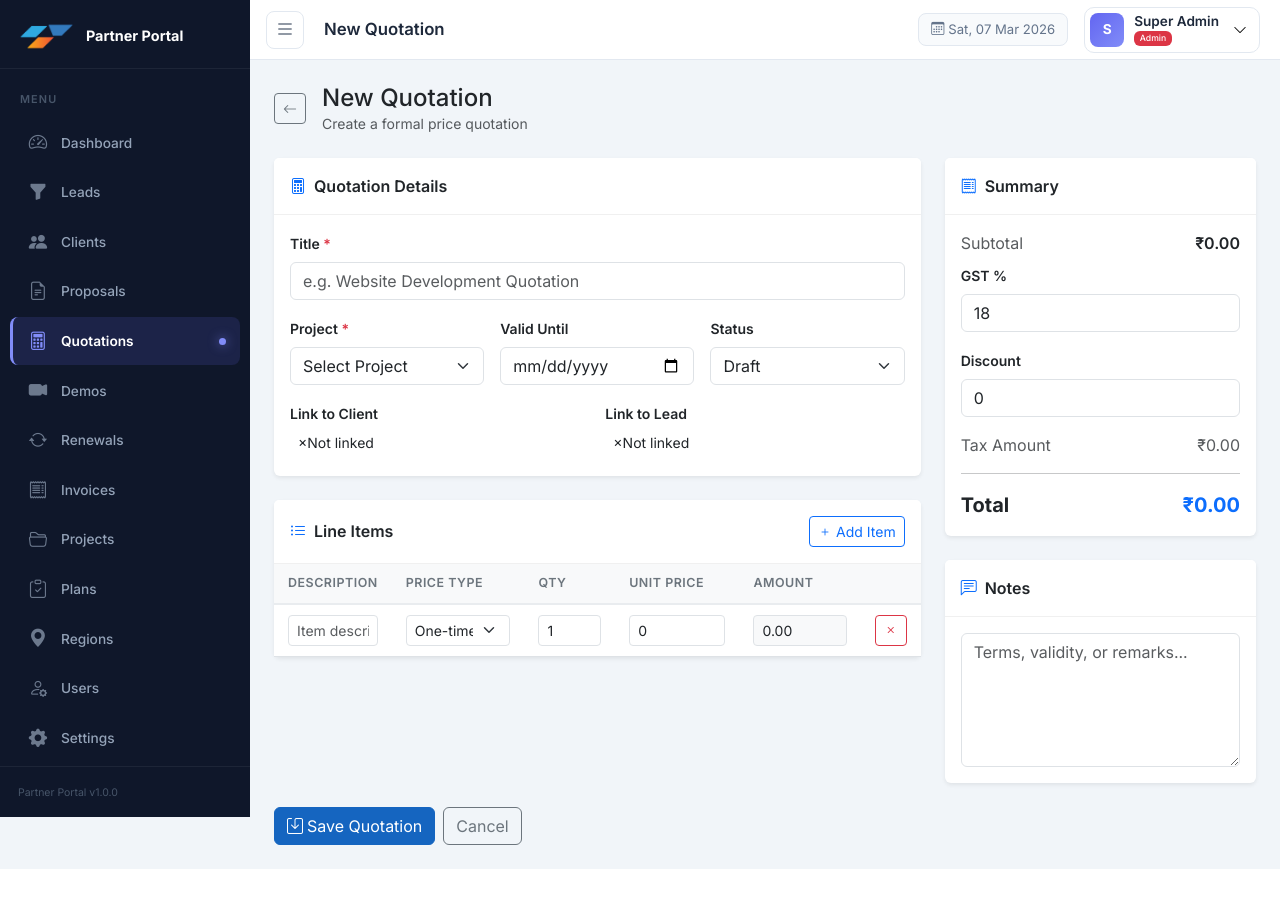
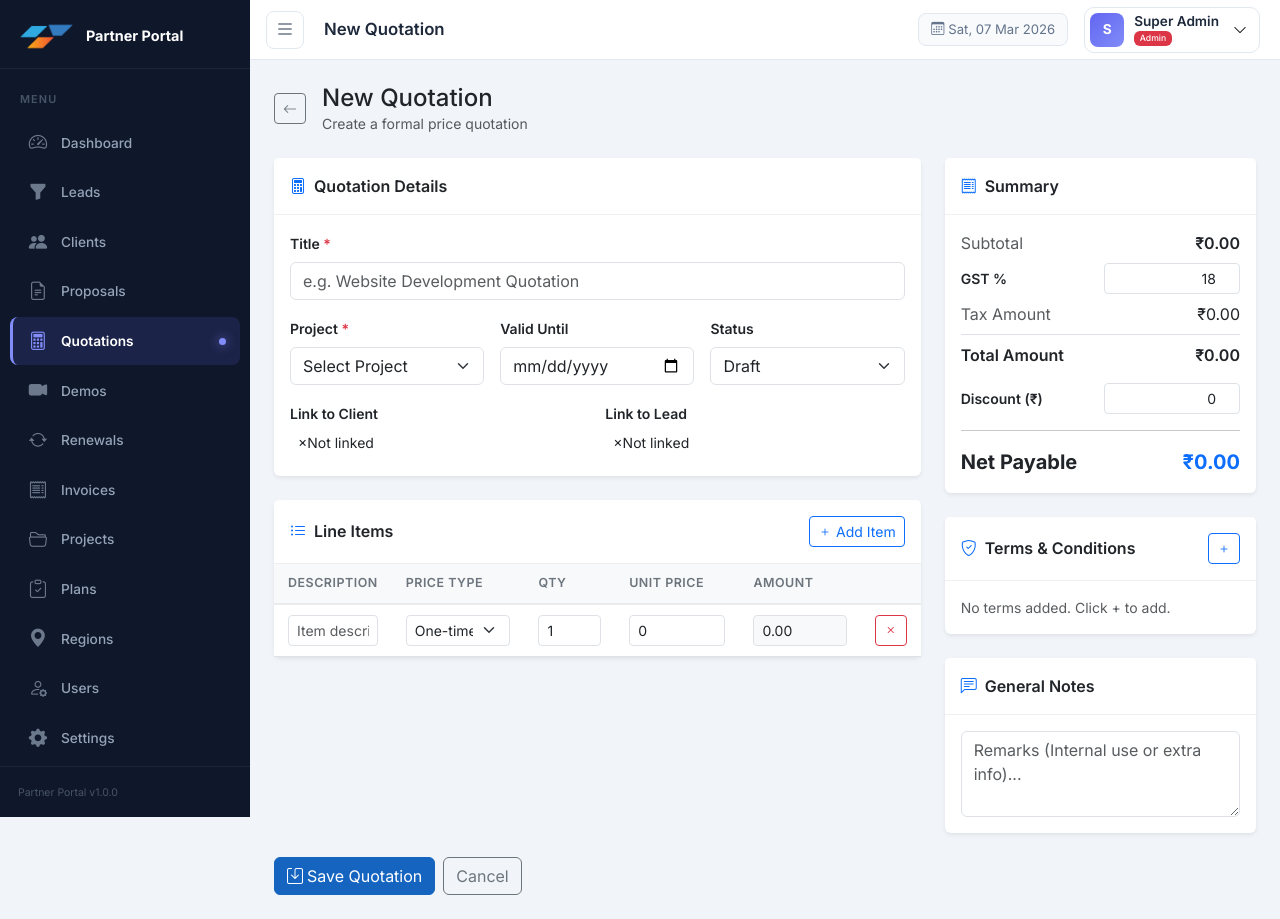
Before and after one commit to ashiftk011/trias-partner-portal, a PHP site: page /TriasPartnerPortal/modules/quotations/save.php in a window 1280 px wide. Before the commit the page ends 869 px from the top, so only its background shows below. Run offline with PHP 8.4, Linux system fonts and the light colour scheme; a user stored in the database is signed in; data that the repository does not hold is empty; some libraries are stand-ins or nearby versions.

Commit message:
Terms and conditions in Quotation

```diff
--- a/modules/quotations/save.php
+++ b/modules/quotations/save.php
@@ -46,9 +46,13 @@ if ($_SERVER['REQUEST_METHOD'] === 'POST') {
         $subtotal += $amt;
         $lineItems[] = ['desc'=>trim($desc),'price_type'=>$ptype,'qty'=>$qty,'price'=>$price,'amount'=>$amt];
     }
-    $discount = (float)($_POST['discount'] ?? 0);
-    $taxAmt = round($subtotal * $tax_percent / 100, 2);
-    $total  = max(0, $subtotal + $taxAmt - $discount);
+    $taxAmt      = round($subtotal * $tax_percent / 100, 2);
+    $totalAmount = $subtotal + $taxAmt;
+    $discount    = (float)($_POST['discount'] ?? 0);
+    $netPayable  = max(0, $totalAmount - $discount);
+
+    $termsRaw    = array_filter(array_map('trim', $_POST['terms_conditions'] ?? []));
+    $termsJson   = !empty($termsRaw) ? json_encode(array_values($termsRaw)) : null;
 
     if (!$title || !$project_id) {
         setFlash('error','Title and Project are required.');
@@ -57,9 +61,9 @@ if ($_SERVER['REQUEST_METHOD'] === 'POST') {
 
     if ($id) {
         $db->prepare("UPDATE quotations SET title=?,project_id=?,lead_id=?,client_id=?,valid_until=?,
-            subtotal=?,discount=?,tax_percent=?,tax_amount=?,total_amount=?,status=?,notes=? WHERE id=?")
+            subtotal=?,discount=?,tax_percent=?,tax_amount=?,total_amount=?,status=?,notes=?,terms_conditions=? WHERE id=?")
            ->execute([$title,$project_id,$lead_id,$client_id,$valid_until,
-                      $subtotal,$discount,$tax_percent,$taxAmt,$total,$status,$notes,$id]);
+                      $subtotal,$discount,$tax_percent,$taxAmt,$netPayable,$status,$notes,$termsJson,$id]);
         $db->prepare("DELETE FROM quotation_items WHERE quotation_id=?")->execute([$id]);
         setFlash('success','Quotation updated.');
     } else {
@@ -67,10 +71,10 @@ if ($_SERVER['REQUEST_METHOD'] === 'POST') {
         $num  = $last && preg_match('/QTN-(\d+)/', $last, $m) ? (int)$m[1]+1 : 1;
         $no   = 'QTN-'.str_pad($num, 4, '0', STR_PAD_LEFT);
         $db->prepare("INSERT INTO quotations (quotation_no,title,project_id,lead_id,client_id,valid_until,
-            subtotal,discount,tax_percent,tax_amount,total_amount,status,notes,created_by)
-            VALUES (?,?,?,?,?,?,?,?,?,?,?,?,?,?)")
+            subtotal,discount,tax_percent,tax_amount,total_amount,status,notes,terms_conditions,created_by)
+            VALUES (?,?,?,?,?,?,?,?,?,?,?,?,?,?,?)")
            ->execute([$no,$title,$project_id,$lead_id,$client_id,$valid_until,
-                      $subtotal,$discount,$tax_percent,$taxAmt,$total,$status,$notes,$user['id']]);
+                      $subtotal,$discount,$tax_percent,$taxAmt,$netPayable,$status,$notes,$termsJson,$user['id']]);
         $id = (int)$db->lastInsertId();
         setFlash('success',"Quotation $no created.");
     }
@@ -86,7 +90,7 @@ $leads    = $db->query("SELECT id,name,company FROM leads ORDER BY name")->fetch
 $clients  = $db->query("SELECT id,name,company FROM clients ORDER BY name")->fetchAll();
 
 $q = $quotation ?? ['title'=>'','project_id'=>'','lead_id'=>'','client_id'=>'','valid_until'=>'',
-     'subtotal'=>0,'discount'=>0,'tax_percent'=>18,'tax_amount'=>0,'total_amount'=>0,'status'=>'draft','notes'=>''];
+     'subtotal'=>0,'discount'=>0,'tax_percent'=>18,'tax_amount'=>0,'total_amount'=>0,'status'=>'draft','notes'=>'','terms_conditions'=>null];
 
 $pageTitle = $id ? 'Edit Quotation' : 'New Quotation';
 include __DIR__ . '/../../includes/header.php';
@@ -204,30 +208,64 @@ include __DIR__ . '/../../includes/header.php';
             <span class="text-muted">Subtotal</span>
             <span class="fw-semibold" id="subtotalDisplay">₹0.00</span>
           </div>
-          <div class="mb-3">
-            <label class="form-label small fw-semibold">GST %</label>
-            <input type="number" name="tax_percent" id="taxInput" class="form-control" value="<?= $q['tax_percent'] ?>" step="0.01" min="0" max="100">
-          </div>
-          <div class="mb-3">
-            <label class="form-label small fw-semibold">Discount</label>
-            <input type="number" name="discount" id="discountInput" class="form-control" value="<?= $q['discount'] ?>" step="0.01" min="0">
+          <div class="row g-2 align-items-center mb-2">
+            <div class="col-6"><label class="form-label small fw-semibold mb-0">GST %</label></div>
+            <div class="col-6 text-end">
+              <input type="number" name="tax_percent" id="taxInput" class="form-control form-control-sm text-end" value="<?= $q['tax_percent'] ?>" step="0.01" min="0" max="100">
+            </div>
           </div>
           <div class="d-flex justify-content-between mb-2">
             <span class="text-muted">Tax Amount</span>
-            <span class="text-muted" id="taxDisplay">₹0.00</span>
+            <span id="taxDisplay">₹0.00</span>
+          </div>
+          <div class="d-flex justify-content-between border-top pt-2 mb-3">
+            <span class="fw-semibold">Total Amount</span>
+            <span class="fw-semibold" id="totalAmountDisplay">₹0.00</span>
+          </div>
+          <div class="row g-2 align-items-center mb-3">
+            <div class="col-6"><label class="form-label small fw-semibold mb-0">Discount (₹)</label></div>
+            <div class="col-6 text-end">
+              <input type="number" name="discount" id="discountInput" class="form-control form-control-sm text-end" value="<?= $q['discount'] ?>" step="0.01" min="0">
+            </div>
           </div>
           <hr>
           <div class="d-flex justify-content-between">
-            <span class="fw-bold fs-5">Total</span>
-            <span class="fw-bold fs-5 text-primary" id="totalDisplay">₹0.00</span>
+            <span class="fw-bold fs-5">Net Payable</span>
+            <span class="fw-bold fs-5 text-primary" id="netPayableDisplay">₹0.00</span>
           </div>
         </div>
       </div>
 
+      <div class="card border-0 shadow-sm mb-4">
+        <div class="card-header bg-white fw-semibold py-3 d-flex justify-content-between align-items-center">
+          <span><i class="bi bi-shield-check me-2 text-primary"></i>Terms &amp; Conditions</span>
+          <button type="button" class="btn btn-sm btn-outline-primary" id="addTermBtn"><i class="bi bi-plus"></i></button>
+        </div>
+        <div class="card-body">
+          <div id="termsList">
+            <?php
+            $existingTerms = [];
+            if (!empty($q['terms_conditions'])) {
+              $decoded = json_decode($q['terms_conditions'], true);
+              if (is_array($decoded)) $existingTerms = $decoded;
+            }
+            foreach ($existingTerms as $term): ?>
+            <div class="d-flex gap-2 mb-2 term-row">
+              <input type="text" name="terms_conditions[]" class="form-control form-control-sm" value="<?= htmlspecialchars($term) ?>">
+              <button type="button" class="btn btn-sm btn-outline-danger remove-term"><i class="bi bi-x"></i></button>
+            </div>
+            <?php endforeach; ?>
+          </div>
+          <?php if (empty($existingTerms)): ?>
+          <p class="text-muted small mb-0" id="noTermsMsg">No terms added. Click + to add.</p>
+          <?php endif; ?>
+        </div>
+      </div>
+
       <div class="card border-0 shadow-sm">
-        <div class="card-header bg-white fw-semibold py-3"><i class="bi bi-chat-left-text me-2 text-primary"></i>Notes</div>
+        <div class="card-header bg-white fw-semibold py-3"><i class="bi bi-chat-left-text me-2 text-primary"></i>General Notes</div>
         <div class="card-body">
-          <textarea name="notes" class="form-control" rows="5" placeholder="Terms, validity, or remarks..."><?= htmlspecialchars($q['notes']) ?></textarea>
+          <textarea name="notes" class="form-control" rows="3" placeholder="Remarks (Internal use or extra info)..."><?= htmlspecialchars($q['notes']) ?></textarea>
         </div>
       </div>
     </div>
@@ -251,13 +289,17 @@ function calcRow(row) {
 function recalcTotals() {
   let sub = 0;
   document.querySelectorAll('.item-amount').forEach(el => sub += parseFloat(el.value) || 0);
+  const taxPct  = parseFloat(document.getElementById('taxInput').value) || 0;
   const discount = parseFloat(document.getElementById('discountInput').value) || 0;
-  const tax  = (parseFloat(document.getElementById('taxInput').value) || 0) / 100;
-  const taxAmt = sub * tax;
-  const total  = Math.max(0, sub + taxAmt - discount);
-  document.getElementById('subtotalDisplay').textContent = '₹' + sub.toFixed(2);
-  document.getElementById('taxDisplay').textContent      = '₹' + taxAmt.toFixed(2);
-  document.getElementById('totalDisplay').textContent    = '₹' + total.toFixed(2);
+
+  const taxAmt = sub * taxPct / 100;
+  const totalAmount = sub + taxAmt;
+  const netPayable  = Math.max(0, totalAmount - discount);
+
+  document.getElementById('subtotalDisplay').textContent    = '₹' + sub.toFixed(2);
+  document.getElementById('taxDisplay').textContent         = '₹' + taxAmt.toFixed(2);
+  document.getElementById('totalAmountDisplay').textContent = '₹' + totalAmount.toFixed(2);
+  document.getElementById('netPayableDisplay').textContent  = '₹' + netPayable.toFixed(2);
 }
 
 function addRow() {
@@ -284,6 +326,40 @@ function attachRowEvents(row) {
 document.querySelectorAll('#itemsBody tr').forEach(attachRowEvents);
 document.getElementById('taxInput').addEventListener('input', recalcTotals);
 document.getElementById('discountInput').addEventListener('input', recalcTotals);
+
+// Terms & Conditions Logic
+function addTermRow(val = '') {
+  const container = document.getElementById('termsList');
+  const msg = document.getElementById('noTermsMsg');
+  if (msg) msg.remove();
+
+  const div = document.createElement('div');
+  div.className = 'd-flex gap-2 mb-2 term-row';
+  div.innerHTML = `
+    <input type="text" name="terms_conditions[]" class="form-control form-control-sm" value="${val.replace(/"/g, '&quot;')}" placeholder="e.g. Validity 30 days">
+    <button type="button" class="btn btn-sm btn-outline-danger remove-term"><i class="bi bi-x"></i></button>
+  `;
+  div.querySelector('.remove-term').addEventListener('click', () => {
+    div.remove();
+    if (container.querySelectorAll('.term-row').length === 0) {
+      container.insertAdjacentHTML('afterend', '<p class="text-muted small mb-0" id="noTermsMsg">No terms added. Click + to add.</p>');
+    }
+  });
+  container.appendChild(div);
+}
+
+document.getElementById('addTermBtn').addEventListener('click', () => addTermRow());
+document.querySelectorAll('#termsList .remove-term').forEach(btn => {
+  btn.addEventListener('click', function() {
+    this.closest('.term-row').remove();
+    const container = document.getElementById('termsList');
+    if (container.querySelectorAll('.term-row').length === 0) {
+       if (!document.getElementById('noTermsMsg'))
+         container.insertAdjacentHTML('afterend', '<p class="text-muted small mb-0" id="noTermsMsg">No terms added. Click + to add.</p>');
+    }
+  });
+});
+
 recalcTotals();
 </script>
 
--- a/sql/migrate.sql
+++ b/sql/migrate.sql
@@ -408,3 +408,8 @@ ALTER TABLE invoice_items MODIFY COLUMN description TEXT;
 ALTER TABLE invoices ADD COLUMN IF NOT EXISTS terms_conditions TEXT NULL AFTER notes;
 ALTER TABLE quotations ADD discount DECIMAL(10,2) DEFAULT 0.00 AFTER subtotal;
 ALTER TABLE quotation_items ADD price_type ENUM('one_time', 'monthly', 'yearly') DEFAULT 'one_time' AFTER description
+
+-- Migration to add terms_conditions and discount to quotations
+ALTER TABLE quotations ADD COLUMN IF NOT EXISTS discount DECIMAL(10,2) DEFAULT 0.00 AFTER subtotal;
+ALTER TABLE quotations ADD COLUMN IF NOT EXISTS terms_conditions TEXT AFTER notes;
+ALTER TABLE quotation_items ADD COLUMN IF NOT EXISTS price_type VARCHAR(50) DEFAULT 'one_time' AFTER description;
--- a/sql/schema.sql
+++ b/sql/schema.sql
@@ -274,11 +274,13 @@ CREATE TABLE quotations (
     title VARCHAR(255) NOT NULL,
     valid_until DATE,
     subtotal DECIMAL(10,2) DEFAULT 0.00,
+    discount DECIMAL(10,2) DEFAULT 0.00,
     tax_percent DECIMAL(5,2) DEFAULT 18.00,
     tax_amount DECIMAL(10,2) DEFAULT 0.00,
     total_amount DECIMAL(10,2) DEFAULT 0.00,
     status ENUM('draft','sent','accepted','rejected','expired') DEFAULT 'draft',
     notes TEXT,
+    terms_conditions TEXT,
     created_by INT,
     created_at TIMESTAMP DEFAULT CURRENT_TIMESTAMP,
     updated_at TIMESTAMP DEFAULT CURRENT_TIMESTAMP ON UPDATE CURRENT_TIMESTAMP,
@@ -292,6 +294,7 @@ CREATE TABLE quotation_items (
     id INT PRIMARY KEY AUTO_INCREMENT,
     quotation_id INT NOT NULL,
     description VARCHAR(255) NOT NULL,
+    price_type VARCHAR(50) DEFAULT 'one_time',
     quantity DECIMAL(10,2) DEFAULT 1.00,
     unit_price DECIMAL(10,2) DEFAULT 0.00,
     amount DECIMAL(10,2) DEFAULT 0.00,
```
Also changed, not shown: modules/quotations/view.php (+20 -2 lines).
